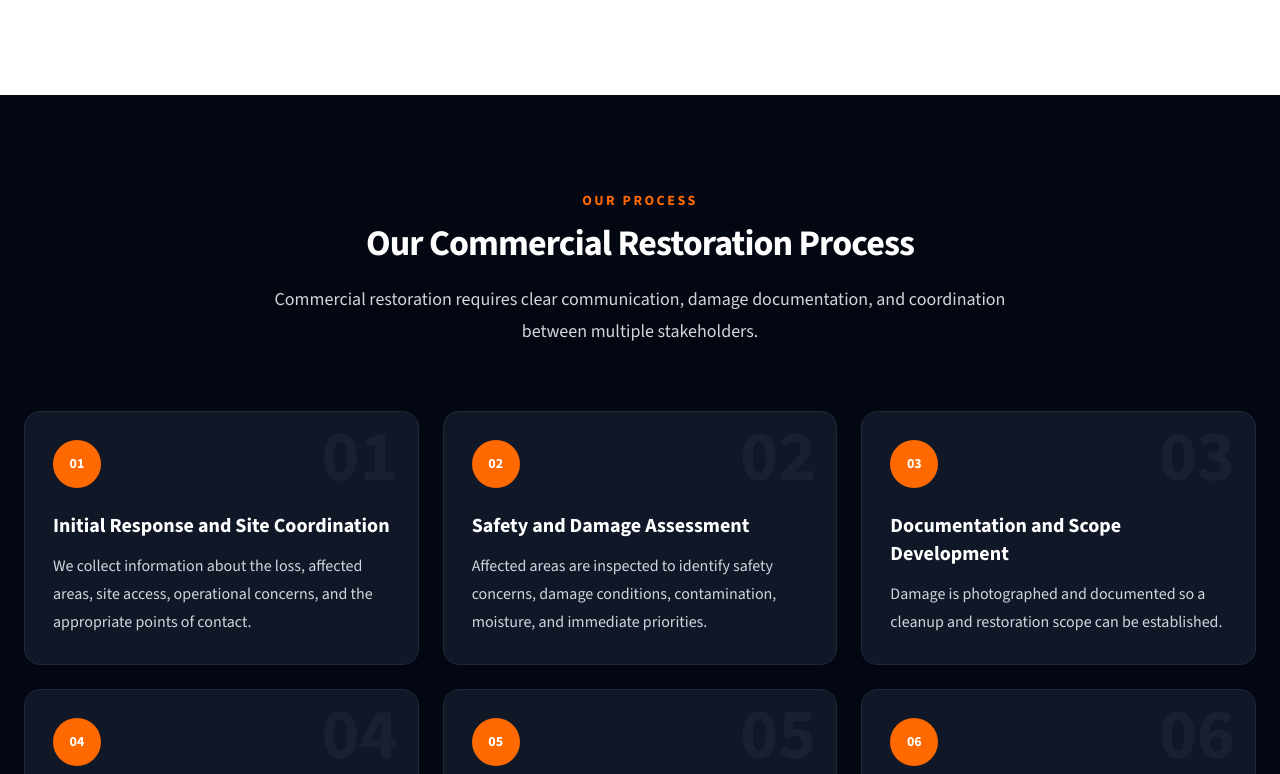
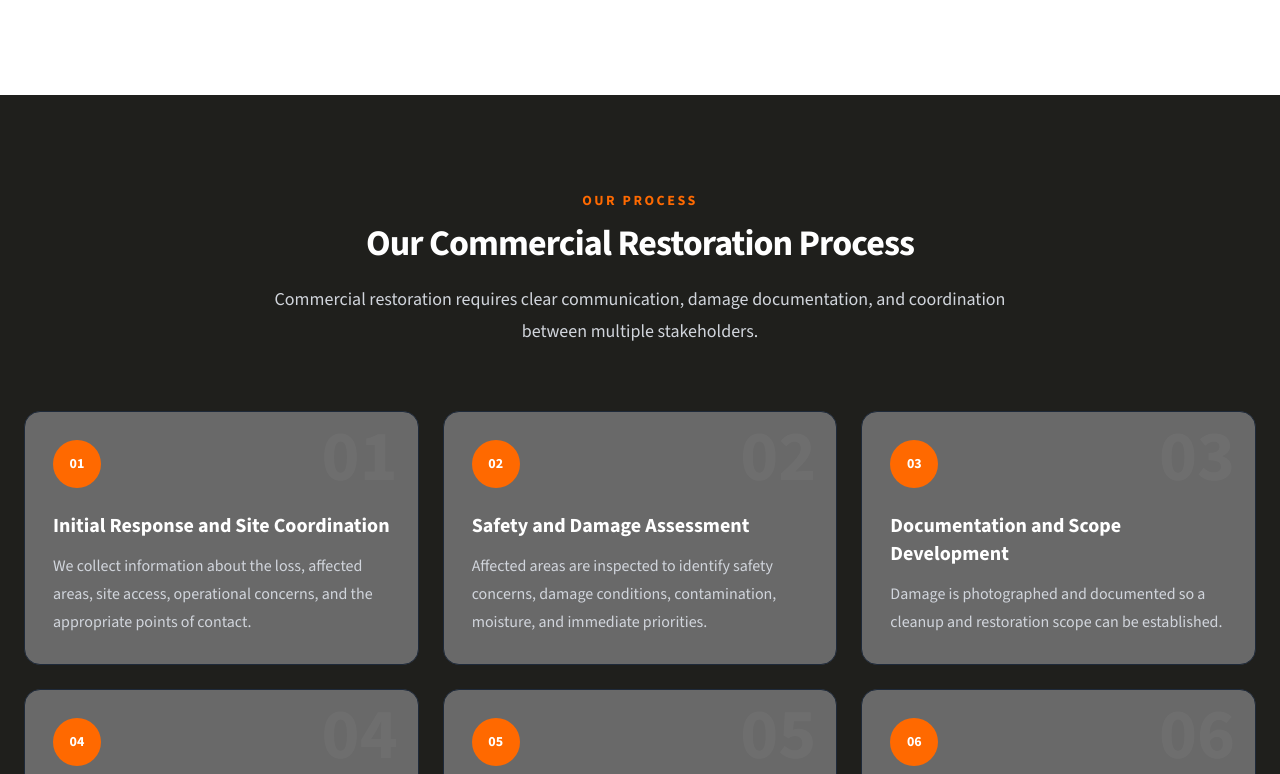
Before and after one commit to Davidhub907/FR_Website, a Next.js app: page /commercial in a window 1280 px wide. Shown: the part 4706-5480 px from the top of the page. Built offline with nearby package versions, Linux system fonts and the light colour scheme.

Commit message:
Changed the backround color of the component and the cards

```diff
--- a/components/service-page/ServiceProcess.js
+++ b/components/service-page/ServiceProcess.js
@@ -5,7 +5,7 @@ export default function ServiceProcess({
   steps = [],
 }) {
   return (
-    <section className="bg-gray-950 py-16 text-white sm:py-20 lg:py-24">
+    <section className="bg-[#1f1f1c] py-16 text-white sm:py-20 lg:py-24">
       <div className="mx-auto max-w-7xl px-6">
         {/* Section heading */}
         <div className="mx-auto max-w-3xl text-center">
@@ -33,7 +33,7 @@ export default function ServiceProcess({
           {steps.map((step, index) => (
             <article
               key={`${step.number}-${step.title}`}
-              className="group relative overflow-hidden rounded-2xl border border-gray-800 bg-gray-900 p-7"
+              className="group relative overflow-hidden rounded-2xl border border-gray-800 bg-[#696969] p-7"
             >
               {/* Large background number */}
               <span
```
